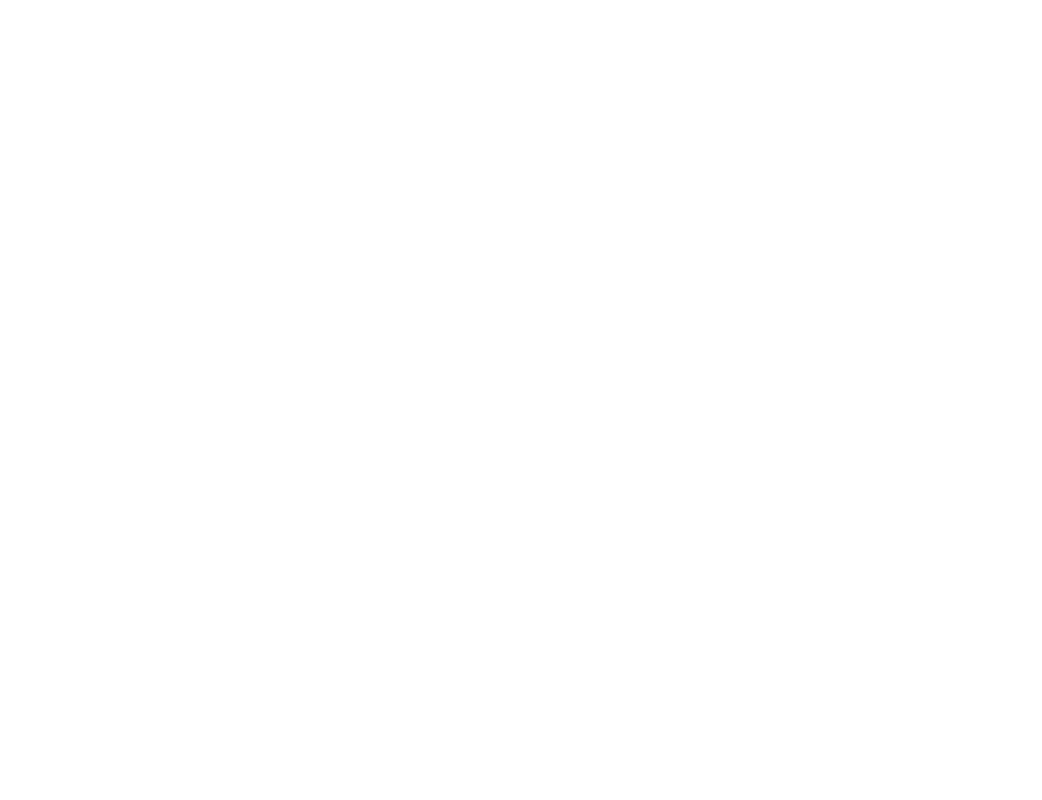
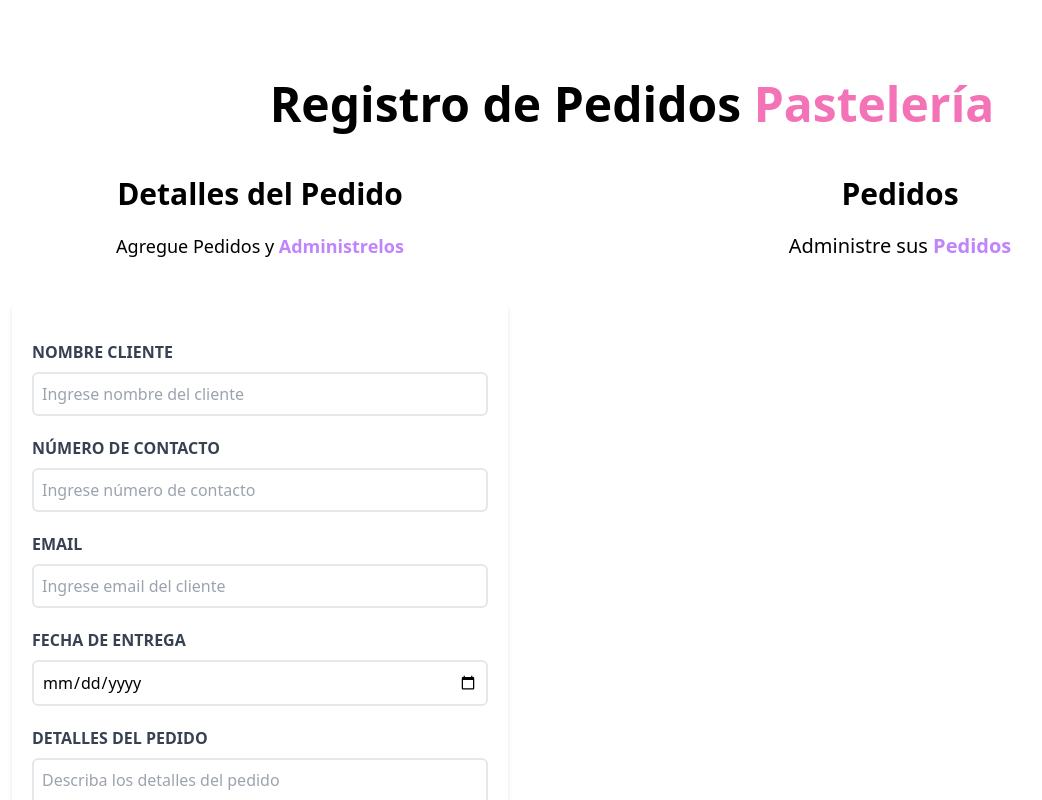
Before and after one commit to Clariveljn/Registro-Pedidos, a React (Vite) app: page / in a window 1280 px wide. Shown: the top 800 px of the page, without its empty margins (8-1050 px from the left). Built offline with nearby package versions, Linux system fonts and the light colour scheme.

Commit message:
Agregue interfaz formulario

```diff
--- a/index.html
+++ b/index.html
@@ -4,7 +4,7 @@
     <meta charset="UTF-8" />
     <link rel="icon" type="image/svg+xml" href="/vite.svg" />
     <meta name="viewport" content="width=device-width, initial-scale=1.0" />
-    <title>Libro reclamos y sugerencias</title>
+    <title>Registro de Pedidos</title>
   </head>
   <body>
     <div id="root"></div>
--- a/src/App.jsx
+++ b/src/App.jsx
@@ -1,8 +1,16 @@
-function App() {
+import Header from "./components/Header";
+import Formulario from "./components/Formulario";
+import ListadoPedidos from "./components/ListadoPedidos";
 
 
+function App() {
   return (
-    <div className="App">
+    <div className="container mx-auto mt-20">
+      <Header/>
+      <div className="mt-12 md:flex">
+        <Formulario />
+        <ListadoPedidos />
+      </div>
 
     </div>
   )
--- /dev/null
+++ b/src/components/Formulario.jsx
@@ -0,0 +1,80 @@
+const Formulario = () => {
+    return (
+        <div className="md:w-1/2 lg:w-2/5 mx-5">
+            <h2 className="font-black text-3xl text-center">Detalles del Pedido</h2>
+            <p className="text-lg mt-5 text-center mb-10">
+                Agregue Pedidos y {''}
+                <span className="text-purple-400 font-bold">Administrelos</span>
+            </p>
+            <form className="bg-white shadow-md rounded-lg py-10 px-5 mb-10">
+
+                <div className="mb-5">
+                    <label htmlFor="cliente" className="block text-gray-700 uppercase font-bold">
+                     Nombre Cliente
+                    </label>
+                    <input
+                    id="cliente"
+                    type="text"
+                    placeholder="Ingrese nombre del cliente"
+                    className="border-2 w-full p-2 mt-2 placeholder-gray-400 rounded-md"
+                    />
+                </div>
+
+                <div className="mb-5">
+                    <label htmlFor="telefono" className="block text-gray-700 uppercase font-bold">
+                    Número de contacto
+                    </label>
+                    <input
+                    id="telefono"
+                    type="text"
+                    placeholder="Ingrese número de contacto"
+                    className="border-2 w-full p-2 mt-2 placeholder-gray-400 rounded-md"
+                    />
+                </div>
+
+                <div className="mb-5">
+                    <label htmlFor="email"
+                    className="block text-gray-700 uppercase font-bold">
+                    Email
+                    </label>
+                    <input
+                    id="email"
+                    type="email"
+                    placeholder="Ingrese email del cliente"
+                    className="border-2 w-full p-2 mt-2 placeholder-gray-400 rounded-md"
+                    />
+                </div>
+
+                <div className="mb-5">
+                    <label htmlFor="fechaEntrega"
+                    className="block text-gray-700 uppercase font-bold">
+                    Fecha de Entrega
+                    </label>
+                    <input
+                    id="fecha"
+                    type="date"
+                    className="border-2 w-full p-2 mt-2 placeholder-gray-400 rounded-md"
+                    />
+                </div>
+
+                <div className="mb-5">
+                    <label htmlFor="detalles"
+                    className="block text-gray-700 uppercase font-bold">
+                    Detalles del Pedido
+                    </label>
+                    <textarea id="detalles" cols="30" rows="3"
+                    className="border-2 w-full p-2 mt-2 placeholder-gray-400 rounded-md"
+                    placeholder="Describa los detalles del pedido">
+                    </textarea>
+                </div>
+
+                <input
+                    type="submit"
+                    className="bg-pink-400 w-full p-3 text-white uppercase font-bold hover:bg-purple-400 cursor-pointer transition-all"
+                    value="Agregar Pedido" />
+            </form>
+        </div>
+    )
+}
+
+export default Formulario
--- a/src/components/Header.jsx
+++ b/src/components/Header.jsx
@@ -3,8 +3,8 @@ function Header() {
     return (
         <>
             <h1 className="font-black text-5xl text-center md:w-2/3 mx-auto" >
-                Libro de felicitaciones, reclamos y
-                <span className="text-cyan-700"> sugerencias</span>
+                Registro de Pedidos
+                <span className="text-pink-400"> Pastelería</span>
             </h1>
         </>
     )
--- /dev/null
+++ b/src/components/ListadoPedidos.jsx
@@ -0,0 +1,13 @@
+const ListadoPedidos = () => {
+    return (
+        <div className="md:w-1/2 lg:w-3/5" mx-5>
+            <h2 className="font-black text-3xl text-center">Pedidos</h2>
+            <p className="text-xl mt-5 mb-10 text-center" >
+              Administre sus {''}
+            <span className="text-purple-400 font-bold">Pedidos</span>
+            </p>
+        </div>
+    )
+}
+
+export default ListadoPedidos
```
